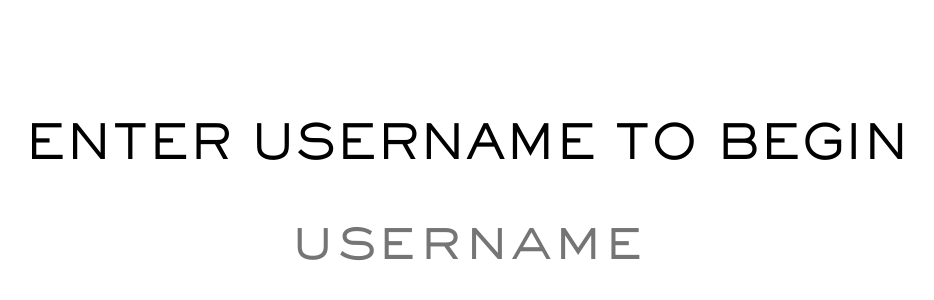
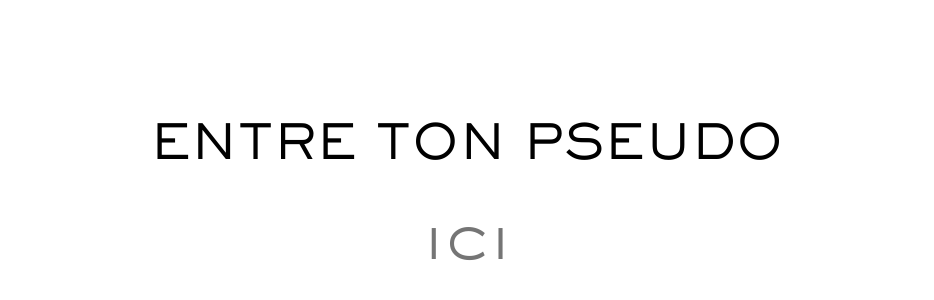
Before and after one commit to leochocolat/QuizzReact, a React (Create React App) app: page /login in a window 1280 px wide. Shown: the part 186-486 px from the top of the page, without its empty margins (173-1107 px from the left). Built offline with nearby package versions, Linux system fonts and the light colour scheme.

Commit message:
change to french

```diff
--- a/src/javascript/components/CursorComponent.js
+++ b/src/javascript/components/CursorComponent.js
@@ -53,7 +53,7 @@ class CursorComponent extends React.Component {
         return (
             <div className="cursor-container" data-scroll data-scroll-sticky data-scroll-target=".js-scroll-container">
                 <div className="cursor" style={style}>
-                    Play
+                    Jouer
                 </div>
             </div>
         )
--- a/src/javascript/pages/Home.js
+++ b/src/javascript/pages/Home.js
@@ -16,7 +16,7 @@ const Home = () => {
     <Context.Consumer>
         {({state}) => (
           <section className="js-scroll-container">
-            <div className="page-home__username" data-scroll data-scroll-sticky data-scroll-target=".js-scroll-container">Hello {state.username}</div>
+            <div className="page-home__username" data-scroll data-scroll-sticky data-scroll-target=".js-scroll-container">Bonjour {state.username}</div>
             {state.themeList.map((theme, index) => <ThemeSectionComponent key={index} {...theme} />)}
             <CursorComponent />
           </section>
--- a/src/javascript/pages/Login.js
+++ b/src/javascript/pages/Login.js
@@ -16,8 +16,8 @@ const Login = () => {
         <section className="page-login">
           <form onSubmit={() => dispatch({type: 'setUsername', value})}>
               <label className="page-login__label">
-              Enter username to begin
-              <input className="page-login__input" type="text" placeholder='username' value={value} onChange={(e) => handleChange(e)} />
+                Entre ton pseudo
+              <input className="page-login__input" type="text" placeholder='ici' value={value} onChange={(e) => handleChange(e)} />
               </label>
           </form>
         </section>
```
